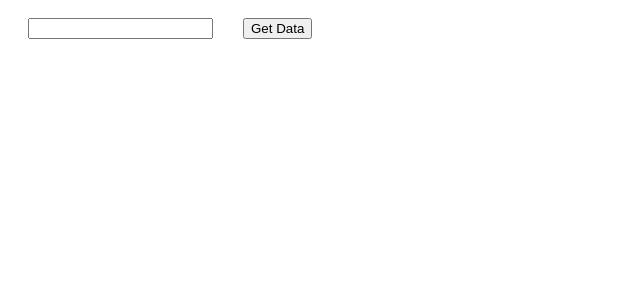
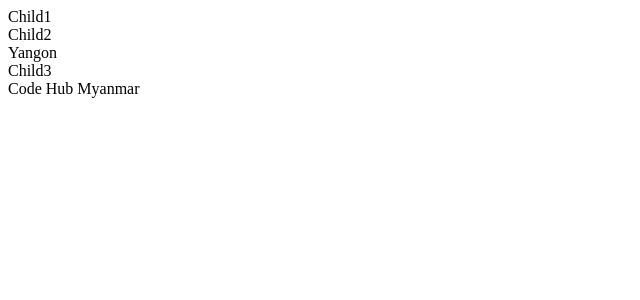
Before and after one commit to wai-phy/useReducer-hook, a React (Create React App) app: page / in a window 1280 px wide. Shown: the top 300 px of the page, without its empty margins (0-640 px from the left). Built offline with nearby package versions, Linux system fonts and the light colour scheme.

Commit message:
useContext

```diff
--- a/src/App.jsx
+++ b/src/App.jsx
@@ -1,52 +1,17 @@
-import { useState } from "react";
+import FirstContextProvider from "./FirstContext";
+import Child1 from "./components/Child1";
+import Child2 from "./components/Child2";
+import Child3 from "./components/Child3";
 
 function App() {
-  const [todo, setTodo] = useState(undefined);
-  const [id, setId] = useState("");
-  const [error, setError] = useState(false);
 
-  const getData = async (e) => {
-    e.preventDefault();
-    if (id < 1) {
-      setError(true);
-      setId("");
-      return;
-    }
-    const response = await fetch(
-      `https://jsonplaceholder.typicode.com/todos/${id}`
-    );
-    const data = await response.json();
-    setError(false);
-    setTodo(data);
-    setId("");
-  };
   return (
     <section>
-      <form onSubmit={getData}>
-        <input
-          type="number"
-          value={id}
-          onChange={(e) => {
-            setId(e.target.value);
-          }}
-        />
-        <button type="submit">Get Data</button>
-      </form>
-      <div>
-        {error && (
-          <span className="error-msg">
-            Please Enter A Valid Id (Example: 1,2,3, etc..)
-          </span>
-        )}
-        {todo &&
-         <div>
-          <h1> title - {todo.title}</h1>
-         <h2> UserId - {todo.userId}</h2>
-         <h1> Id - {todo.id}</h1>
-         <h1> Id - {todo.completed ? (<span className="true">Completed</span>) : (<span className="false">Incompleted</span>)}</h1>
-         </div>
-        }
-      </div>
+      <FirstContextProvider>
+        <Child1/>
+        <Child2 />
+        <Child3 />
+      </FirstContextProvider>
     </section>
   );
 }
--- /dev/null
+++ b/src/FirstContext.js
@@ -0,0 +1,11 @@
+import { createContext, useState } from "react";
+
+export const FirstContext = createContext(null);
+
+const FirstContextProvider = (props) =>{
+    const [userName, setUserName] = useState("Code Hub Myanmar");
+    const liveIn = "Yangon";
+    return <FirstContext.Provider value={{userName, liveIn}}>{props.children}</FirstContext.Provider>
+}
+
+export default FirstContextProvider;
--- /dev/null
+++ b/src/components/Child1.jsx
@@ -0,0 +1,9 @@
+import React from 'react'
+
+const Child1 = () => {
+  return (
+    <div>Child1</div>
+  )
+}
+
+export default Child1
--- /dev/null
+++ b/src/components/Child2.jsx
@@ -0,0 +1,13 @@
+import React, { useContext } from 'react'
+import { FirstContext } from '../FirstContext'
+
+const Child2 = () => {
+    const {liveIn} = useContext(FirstContext)
+  return (
+    <div>Child2 <br />
+    <span>{liveIn}</span>
+    </div>
+  )
+}
+
+export default Child2
--- /dev/null
+++ b/src/components/Child3.jsx
@@ -0,0 +1,13 @@
+import React, { useContext } from 'react'
+import { FirstContext } from '../FirstContext'
+
+const Child3 = () => {
+    const {userName} = useContext(FirstContext);
+  return (
+    <div>Child3 <br />
+        <span>{userName}</span>
+    </div>
+  )
+}
+
+export default Child3
```
